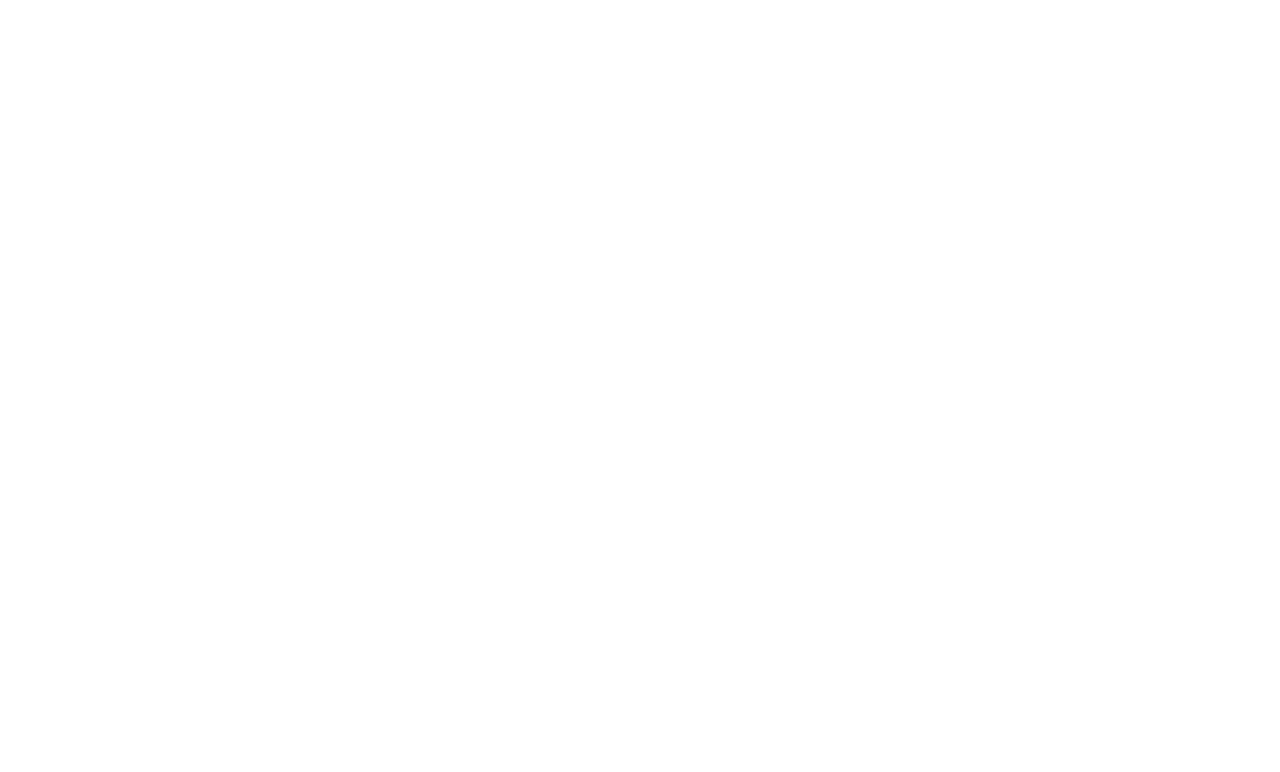
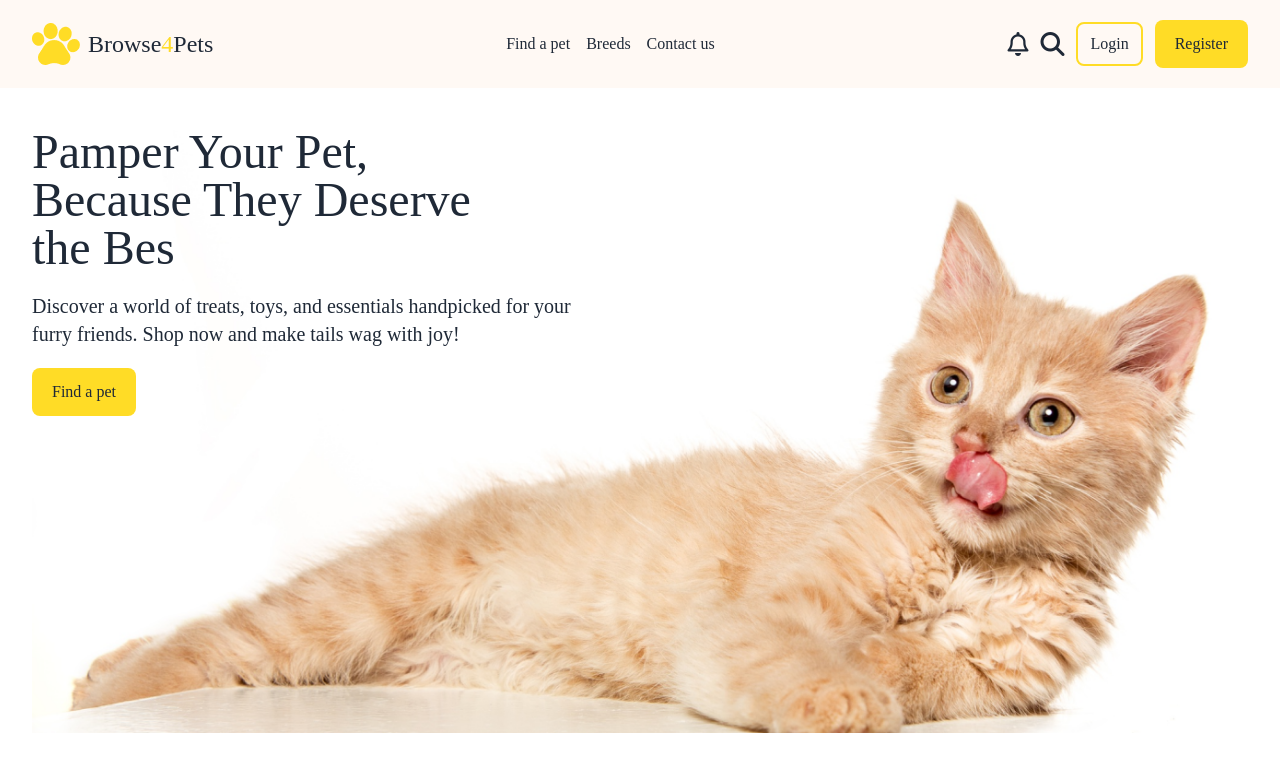
Before and after one commit to yeasinfohad347/Assignment-3-B-11-, a plain HTML site: page index.html in a window 1280 px wide. Drawn offline with nearby package versions, Linux system fonts and the light colour scheme; a web font is replaced by a local one.

Commit message:
add header section

```diff
--- a/index.html
+++ b/index.html
@@ -1,11 +1,87 @@
 <!DOCTYPE html>
-<html lang="en">
+<html lang="en" data-theme="light">
+
 <head>
-    <meta charset="UTF-8">
-    <meta name="viewport" content="width=device-width, initial-scale=1.0">
-    <title>Document</title>
+  <meta charset="UTF-8">
+  <meta name="viewport" content="width=device-width, initial-scale=1.0">
+  <title>pat shop</title>
+  <!-- font awesome -->
+  <script src="https://kit.fontawesome.com/a5586437cc.js" crossorigin="anonymous"></script>
+  <!-- Font-family -->
+  <link rel="preconnect" href="https://fonts.googleapis.com">
+  <link rel="preconnect" href="https://fonts.gstatic.com" crossorigin>
+  <link href="https://fonts.googleapis.com/css2?family=ADLaM+Display&display=swap" rel="stylesheet">
+  <!-- DaisyUI link -->
+  <link href="https://cdn.jsdelivr.net/npm/daisyui@4.12.23/dist/full.min.css" rel="stylesheet" type="text/css" />
+  <script src="https://cdn.tailwindcss.com"></script>
+  <!-- link with styles -->
+  <link rel="stylesheet" href="styles/style.css">
+  <script>
+    tailwind.config = {
+      theme: {
+        extend: {
+          colors: {
+            clifford: '#da373d',
+            'bg-color': '#FFF9F4',
+            'pet-primary': '#FFDC26',
+            'pet-secondary': '#F9DF8A',
+          }
+        }
+      }
+    }
+  </script>
 </head>
-<body>
+
+<body class="adlam-regular">
+  <!-- header section -->
+  <header>
+    <!-- nav-section -->
+    <nav class="bg-bg-color">
+      <div class="max-w-screen-xl mx-auto px-6 py-2 md:px-8 md:py-5 flex justify-between items-center">
+        <!-- logo section -->
+        <div class="flex justify-center items-center gap-2 ">
+          <img src="Assets/logo-header.png" alt="">
+          <h2 class="max-sm:hidden text-2xl">Browse<span class="text-pet-primary">4</span>Pets</h2>
+        </div>
+        <!-- menu section -->
+        <div class="max-sm:hidden px-3">
+          <ul class="flex  justify-center items-center gap-4  ">
+            <li><a href="">Find a pet</a></li>
+            <li><a href="">Breeds</a></li>
+            <li><a href="">Contact us</a></li>
+          </ul>
+        </div>
+        <!-- icon and button section -->
+        <div class="flex  justify-center items-center gap-3 max-sm:hidden">
+          <i class="fa-regular fa-bell text-2xl"></i>
+          <i class="fa-solid fa-magnifying-glass text-2xl"></i>
+          <button class=" px-3 py-2 border-solid border-2 border-pet-primary rounded-lg">Login</button>
+          <button class="px-5 py-3 bg-pet-primary rounded-lg">Register</button>
+        </div>
+        <div class="md:hidden">
+          <i class="fa-solid fa-bars text-2xl"></i>
+        </div>
+      </div>
+    </nav>
+    <!-- banner section -->
+    <div class="max-w-screen-xl mx-auto relative px-6 py-2 md:px-8 md:py-5 max-sm:top-56">
+      <img class="" src="Assets/cat-2-big.png " alt="">
+      <!-- banner content -->
+      <div class="absolute space-y-5 bottom-24 md:top-10">
+        <h2 class="text-3xl md:text-5xl">Pamper Your Pet,<br> Because They Deserve <br>the Bes</h2>
+        <p class="text-xl">Discover a world of treats, toys, and essentials handpicked for your <br> furry friends. Shop now and make tails wag with joy!</p>
+        <button class="px-5 py-3 bg-pet-primary rounded-lg">Find a pet</button>
+      </div>
+    </div>
+    <!-- Browse by catagories -->
+    <!-- <div>
+      <h2>Browse By Categories</h2>
+      <div></div>
+    </div> -->
+
+  </header>
+
 
 </body>
+
 </html>
--- a/styles/style.css
+++ b/styles/style.css
@@ -0,0 +1,3 @@
+.adlam-regular{
+    font-family: "ADLaM Display", serif;
+  }
```
Also changed, not shown: Assets/bird-cartoon.png (renamed from c1-assets/bird-cartoon.png), Assets/cat-2-big.png (added), Assets/cat-big.png (renamed from c1-assets/cat-big.png), Assets/cat-cartoon.png (renamed from c1-assets/cat-cartoon.png), Assets/cute-dog-mid.png (renamed from c1-assets/cute-dog-mid.png), Assets/cute-pet-mid.png (renamed from c1-assets/cute-pet-mid.png), Assets/cute-pet-small.png (renamed from c1-assets/cute-pet-small.png), Assets/dog-cartoon.png (renamed from c1-assets/dog-cartoon.png), Assets/fish-cartoon.png (renamed from c1-assets/fish-cartoon.png), Assets/logo-footer.png (renamed from c1-assets/logo-footer.png), Assets/logo-header.png (renamed from c1-assets/logo-header.png), Assets/mouse-cartoon.png (renamed from c1-assets/mouse-cartoon.png), Assets/pet-couch.png (renamed from c1-assets/pet-couch.png), Assets/rabbit-cartoon.png (renamed from c1-assets/rabbit-cartoon.png), 1 more files.
